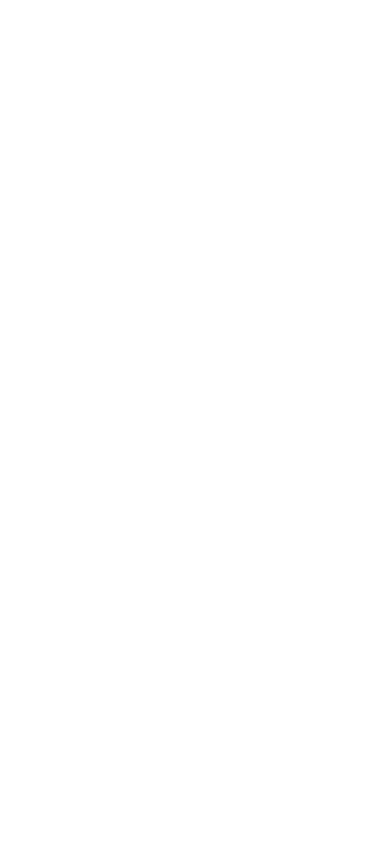
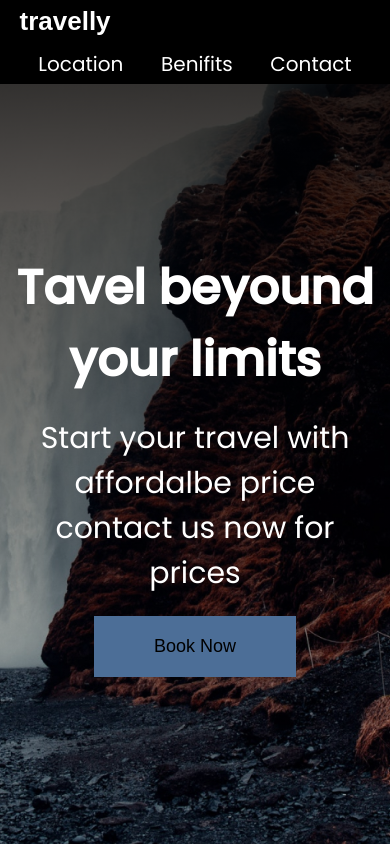
Before and after one commit to dequan300/trevelly-devEdVersion, a plain HTML site: page index.html in a window 390 px wide. Drawn offline with Linux system fonts and the light colour scheme; a web font is replaced by a local one.

Commit message:
finished nav and top section also amde responsive

```diff
--- a/index.html
+++ b/index.html
@@ -6,10 +6,28 @@
     <meta name="airplane" content="travelly is a travel agency the helps you take vacations">
     <meta name="robot" content="index,follow">
     <title>travelly || travel agency</title>
-    <link rel="icon" href="icons/world.svg">
+    <link rel="icon" href="icons-1/world.svg">
+    <link rel="preconnect" href="https://fonts.gstatic.com">
+<link href="https://fonts.googleapis.com/css2?family=Pattaya&family=Poppins:wght@400;500&display=swap" rel="stylesheet">
     <link rel="stylesheet" href="style.css">
 </head>
 <body>
+    <header class="main-head">
+        <nav>
+            <h1 id="logo">travelly</h1>
+            <ul>
+                <li><a href="">Location</a></li>
+                <li><a href="">Benifits</a></li>
+                <li><a href="">Contact</a></li>
 
+            </ul>
+        </nav>
+    </header>
+    <section class="hero">
+        <h2>Tavel beyound your limits</h2>
+        <h3>Start your travel with affordalbe price <br>
+        contact us now for prices</h3>
+        <button> Book Now</button>
+    </section>
 </body>
 </html>
--- a/style.css
+++ b/style.css
@@ -1,3 +1,4 @@
+/* global styling */
 *{
     padding: 0;
     margin: 0;
@@ -6,3 +7,86 @@
 html{
     font-size: 62.5%;
 }
+body{
+    font-family: 'Poppins', sans-serif;
+
+}
+h1{
+    font-size: 2.6rem;
+}
+
+li,button,input,p,label{
+    font-size: 2rem;
+
+}
+h2{
+    font-size: 4.8rem;
+}
+h3{
+    font-size: 3rem;
+    font-weight: 400;
+}
+h4,
+h5{
+    font-size: 2.5rem;
+}
+a{
+    text-decoration: none;
+    color: white;
+}
+button{
+    padding: 2rem 6rem;
+    background-color: #4c6e97;
+    border: none;
+    outline: none;
+    cursor: pointer;
+    font-size: 1.8rem;
+
+}
+
+/* nav sec */
+.main-head{
+    color: white;
+    background-color: black;
+
+}
+ nav{
+     display: flex;
+    min-height: 10vh;
+     width: 90%;
+     margin: auto;
+     align-items: center;
+     flex-wrap: wrap;
+
+ }
+
+ nav ul{
+     display: flex;
+     justify-content: space-around;
+     flex: 1 1 40rem;
+     align-items: center;
+     list-style: none;
+ }
+ #logo{
+     flex: 2 1 40rem;
+     font-family: 'Pattaya', sans-serif;
+     /* font-weight: 400; */
+
+ }
+
+.hero{
+    background-image:linear-gradient(rgba(0,0,0,0.8),transparent),url("/img/landing-page.jpg");
+    min-height: 90vh;
+    background-repeat: no-repeat;
+    background-size: cover;
+    background-position: center;
+    display: flex;
+    flex-direction: column;
+    align-items: center;
+    justify-content: center;
+    text-align: center;
+    color: white;
+}
+.hero h3{
+    padding: 2rem;
+}
```
Also changed, not shown: icons-1/world.svg (renamed from icons/world.svg), img/cloud.png (added), img/contact-mountain.png (added), img/landing-page.jpg (added), img/new-york-page.png (added).
